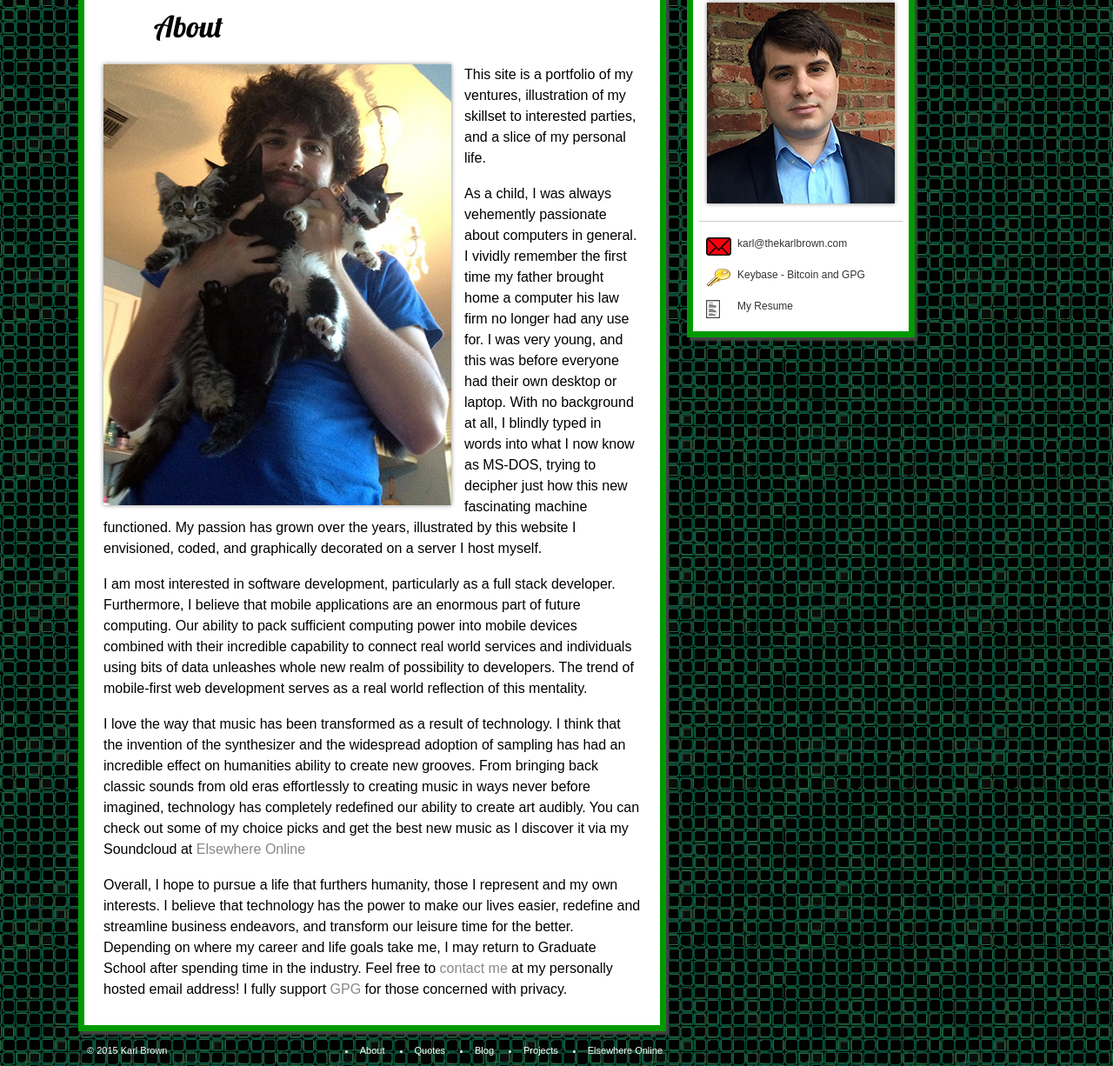
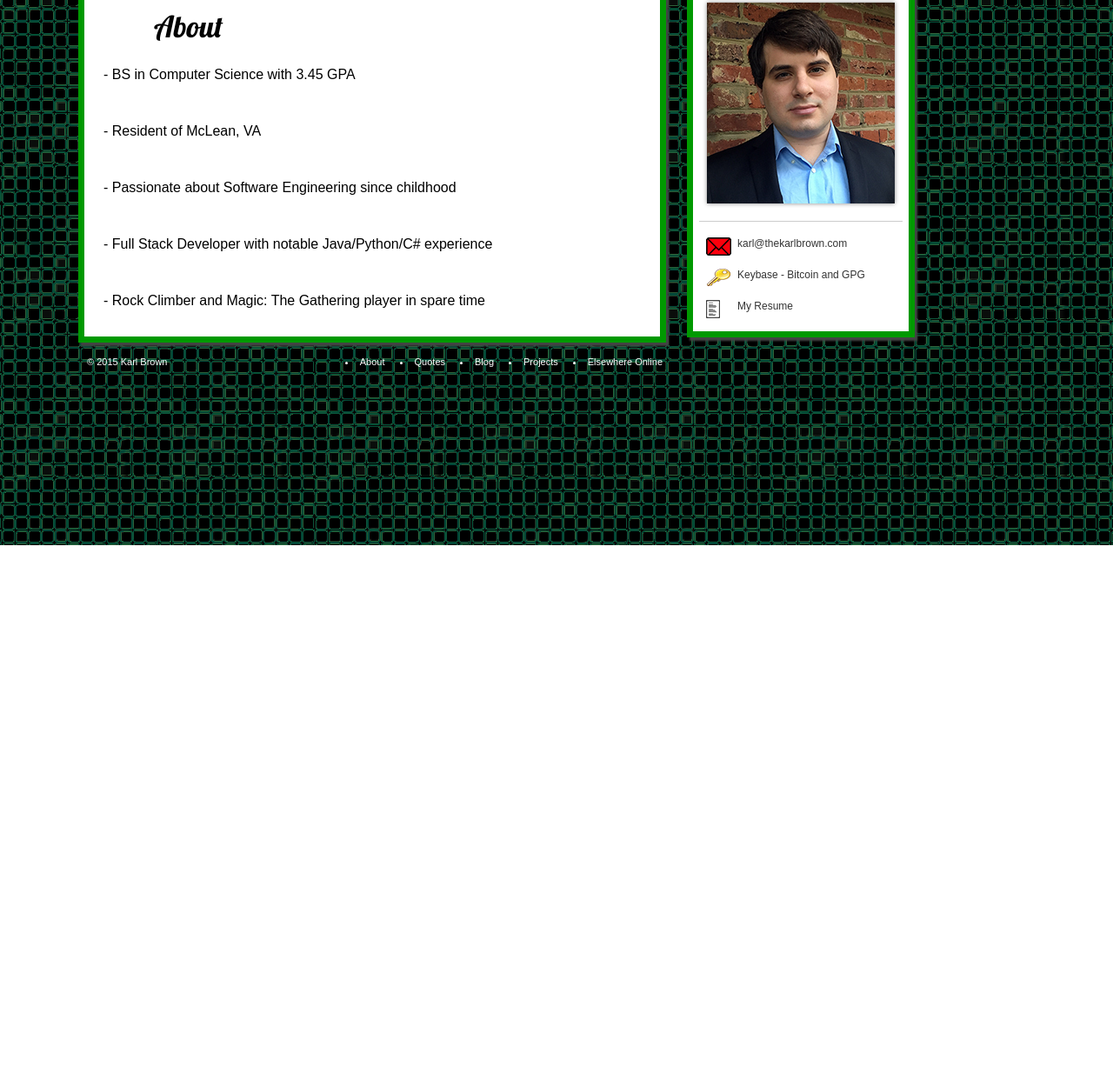
Before and after one commit to thekarlbrown/My-Website, a plain HTML site: page about.html in a window 1280 px wide. Shown: the part 173-1399 px from the top of the page at 87% size. After the commit the page ends 800 px from the top, so only its background shows below. Drawn offline with nearby package versions, Linux system fonts and the light colour scheme.

Commit message:
Updated About and Resume

```diff
--- a/about.html
+++ b/about.html
@@ -71,21 +71,24 @@ document.getElementById(targetAside).style.backgroundColor='#FFFFFF';
 	        <h1>About</h1>
 
         <article id="bio">
-          <img class="portrait" src="images/aboutmepic.jpg" alt="Photo of Karl">
 		<p>
-	    This site is a portfolio of my ventures, illustration of my skillset to interested parties, and a slice of my personal life.
+		- BS in Computer Science with 3.45 GPA
 		</p>
+		<br>
 		<p>
-            As a child, I was always vehemently passionate about computers in general. I vividly remember the first time my father brought home a computer his law firm no longer had any use for. I was very young, and this was before everyone had their own desktop or laptop. With no background at all, I blindly typed in words into what I now know as MS-DOS, trying to decipher just how this new fascinating machine functioned. My passion has grown over the years, illustrated by this website I envisioned, coded, and graphically decorated on a server I host myself.
+		- Resident of McLean, VA
 		</p>
+		<br>
 		<p>
-            I am most interested in software development, particularly as a full stack developer. Furthermore, I believe that mobile applications are an enormous part of future computing. Our ability to pack sufficient computing power into mobile devices combined with their incredible capability to connect real world services and individuals using bits of data unleashes whole new realm of possibility to developers. The trend of mobile-first web development serves as a real world reflection of this mentality.
+		- Passionate about Software Engineering since childhood
 		</p>
+		<br>
 		<p>
-            I love the way that music has been transformed as a result of technology. I think that the invention of the synthesizer and the widespread adoption of sampling has had an incredible effect on humanities ability to create new grooves. From bringing back classic sounds from old eras effortlessly to creating music in ways never before imagined, technology has completely redefined our ability to create art audibly. You can check out some of my choice picks and get the best new music as I discover it via my Soundcloud at <a href="elsewhere.html">Elsewhere Online</a>
+		- Full Stack Developer with notable Java/Python/C# experience
 		</p>
+		<br>
 		<p>
-	    Overall, I hope to pursue a life that furthers humanity, those I represent and my own interests. I believe that technology has the power to make our lives easier, redefine and streamline business endeavors, and transform our leisure time for the better. Depending on where my career and life goals take me, I may return to Graduate School after spending time in the industry. Feel free to <a href="mailto:karl@thekarlbrown.com">contact me</a> at my personally hosted email address! I fully support <a href="https://keybase.io/thekarlbrown">GPG</a> for those concerned with privacy.
+		- Rock Climber and Magic: The Gathering player in spare time
 		</p>
         </article>
 
```
Also changed, not shown: images/aboutmepic.jpg (deleted), 1 other file. Lines whose indentation alone changed are shown as unchanged.
